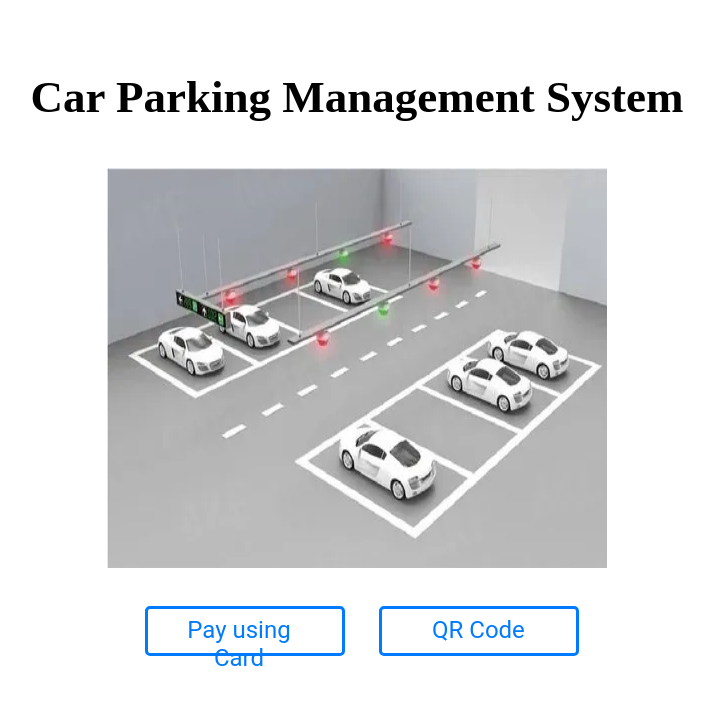
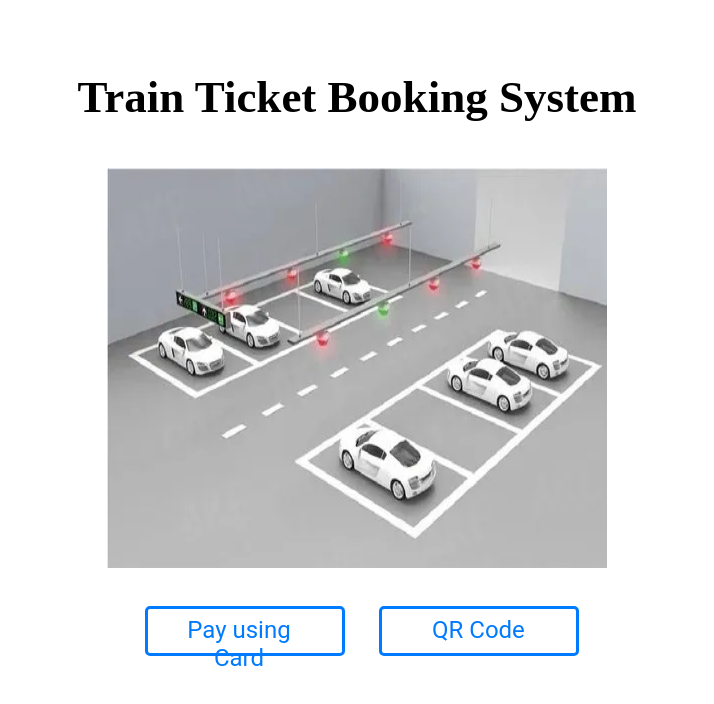
Before and after one commit to JeevanYoganand/dsa_proj, a plain HTML site: page index.html in a window 1280 px wide. Shown: the whole page, without its empty margins (283-997 px from the left). Drawn offline with Linux system fonts and the light colour scheme.

Commit message:
Update index.html

```diff
--- a/index.html
+++ b/index.html
@@ -14,7 +14,7 @@
 	<div class="container">
 		<br>
 		<div class="main-content">
-			<p class="text" style="text-align: center;  font-weight: bold; font-size: 45px;">Car Parking Management System</p>
+			<p class="text" style="text-align: center;  font-weight: bold; font-size: 45px;">Train Ticket Booking System</p>
 		</div>
         <img src="pm.png" alt="center-image" class="center-image" width="500" height="400">
         <br>
```
